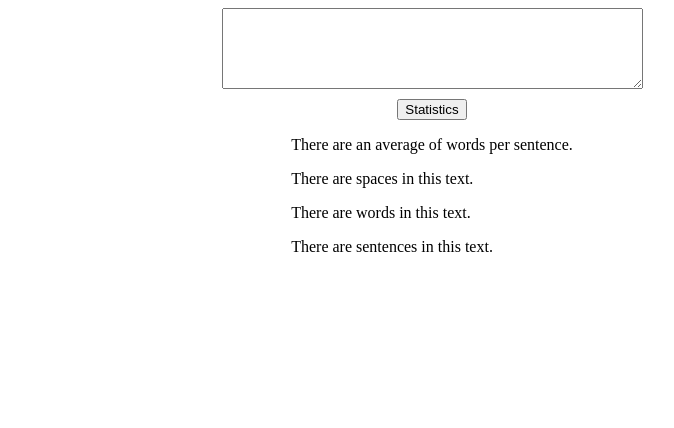
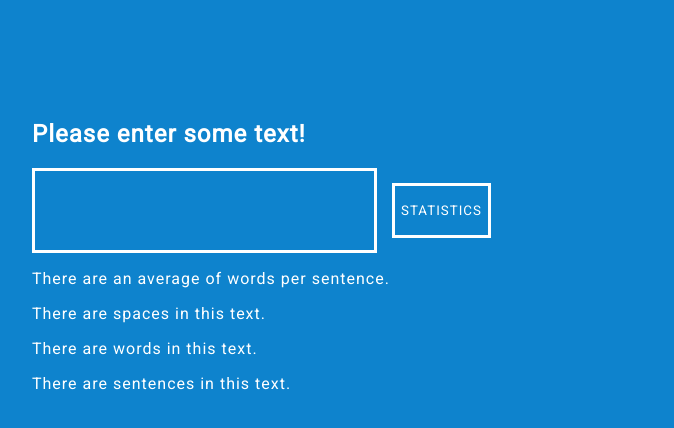
Before and after one commit to dcoy/wozU-cfs, a plain HTML site: page index.html in a window 1280 px wide. Shown: the whole page, without its empty margins (208-882 px from the left). Drawn offline with Linux system fonts and the light colour scheme.

Commit message:
Styling Complete

```diff
--- a/index.html
+++ b/index.html
@@ -6,31 +6,78 @@
   <meta name="viewport" content="width=device-width, initial-scale=1.0">
   <meta http-equiv="X-UA-Compatible" content="ie=edge">
   <title>Text Statistics</title>
+  <link href="https://fonts.googleapis.com/css?family=Roboto" rel="stylesheet">
 </head>
 
 <style>
-  body {
+  html, body {
+    margin: 0 auto;
+    width: 800px;
+    font-family: 'Roboto', sans-serif, monospace;
+    color: #fff;
+    background-color: #0e83cd;
+    letter-spacing: 1px;
   }
   .container {
     display: flex;
-    flex-direction: column;
-    align-items: center;
-    justify-content: center;
+    flex-flow: column wrap-reverse;
+    padding-top: 100px;
   }
+  #text-area {
+    display: flex;
+  }
+  #text-input {
+    border: 3px solid #fff;
+    background: none;
+    color: #fff;
+    resize: none;
+  }
+  #text-input:focus {
+    border: 3px solid #fff;
+    background-color: #2199e4;
+    color: #fff;
+  }
+
   #btn-statistics {
-    margin-top: 10px;
+    overflow: hidden;
+    align-content: center;
+    font-family: inherit;
+    font-size: relative;
+    background: none;
+    border: 3px solid #fff;
+    position: relative;
+    cursor: pointer;
+    color: #fff;
+    text-transform: uppercase;
+    letter-spacing: 1px;
+    margin: 15px 15px;
+    font-weight: 300;
+    outline: none;
+    display: inline-block;
+    transition-property: all;
+  }
+  #btn-statistics:hover, #btn-statistics:active {
+    color: #0e84cd;
+    background: #fff;
+  }
+  #avgWords, #totalSpaces, #totalWords, #totalSent {
+    text-decoration: underline;
+    text-underline-position: auto;
   }
 </style>
 
 <body>
   <div class="container">
-    <textarea id="text-input" cols="50" rows="5"></textarea>
-    <button id="btn-statistics" type="submit">Statistics</button>
+    <h2>Please enter some text!</h2>
+    <div id="text-area">
+      <textarea id="text-input" cols="40" rows="5" required></textarea>
+      <button id="btn-statistics" type="submit">Statistics</button>
+    </div>
     <div id="text-results">
-      <p>There are an average of <span id="avgWords"></span> words per sentence.</p>
-      <p>There are <span id="totalSpaces"></span> spaces in this text.</p>
-      <p>There are <span id="totalWords"></span> words in this text.</p>
-      <p>There are <span id="totalSent"></span> sentences in this text.</p>
+        <p>There are an average of <span id="avgWords"></span> words per sentence.</p>
+        <p>There are <span id="totalSpaces"></span> spaces in this text.</p>
+        <p>There are <span id="totalWords"></span> words in this text.</p>
+        <p>There are <span id="totalSent"></span> sentences in this text.</p>
     </div>
     <script src="script.js"></script>
   </div>
```
